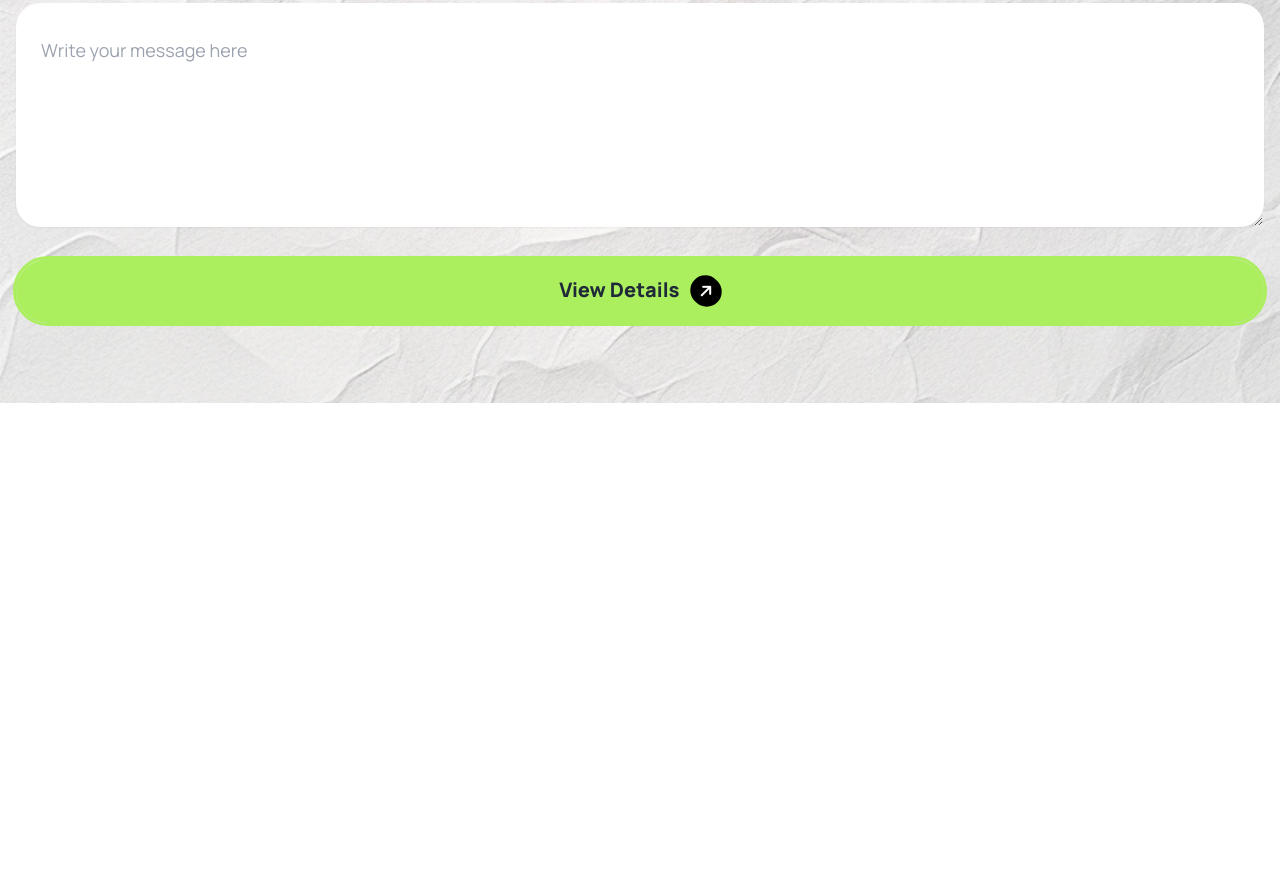
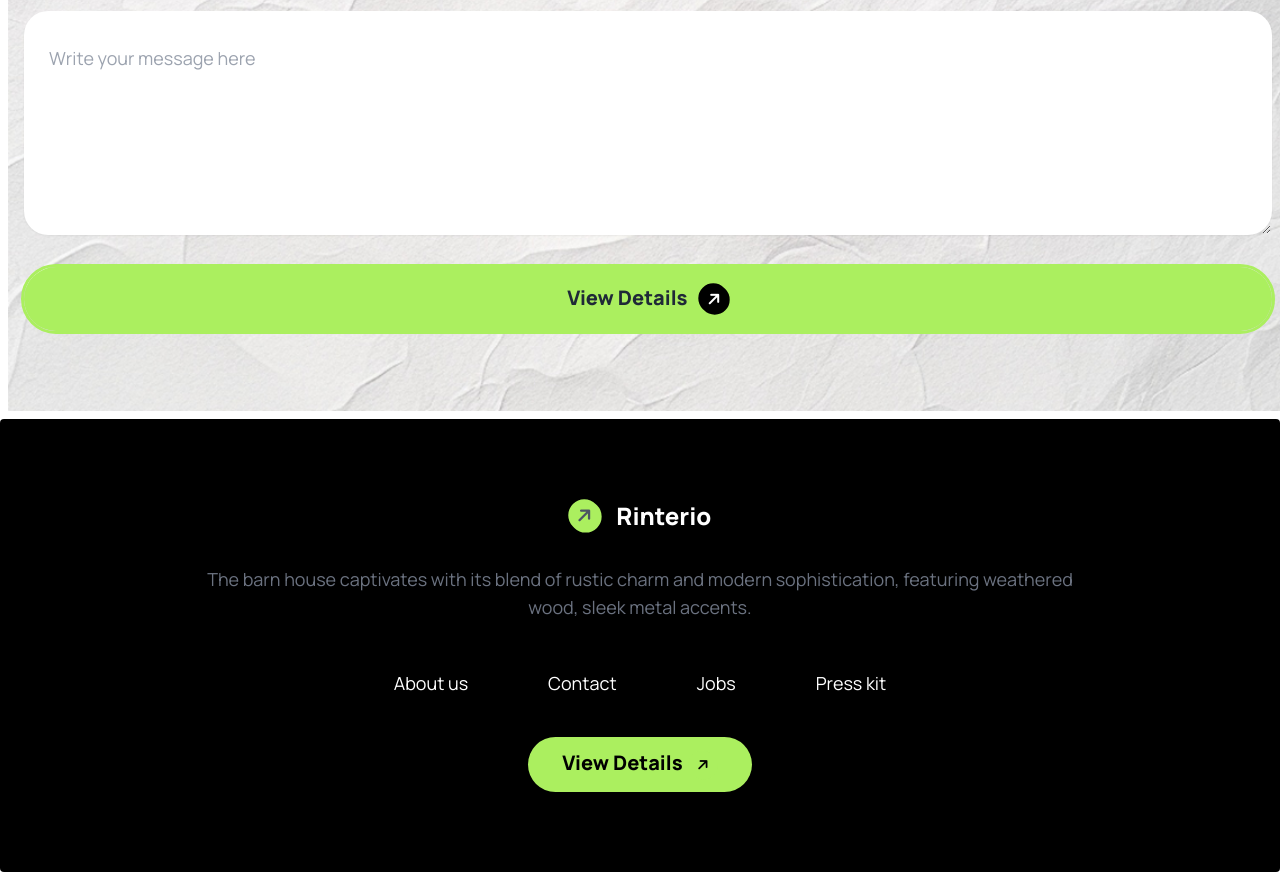
Before and after one commit to DeveloperMonirBD/B10-Assignment-03, a website: page index.html in a window 1280 px wide. Shown: the part 5711-6583 px from the top of the page. Before the commit the page ends 6114 px from the top, so only its background shows below. Drawn offline with Linux system fonts and the light colour scheme.

Commit message:
Footer section done

```diff
--- a/index.html
+++ b/index.html
@@ -456,7 +456,7 @@
     <!-- Discuss section  -->
     <section
     id="Articles"
-    class="px-4 py-12 md:py-20 w-full  bg-no-repeat bg-center bg-cover"
+    class="m-2 px-4 py-12 md:py-20 w-full  bg-no-repeat bg-center bg-cover"
     style="background-image: url('./assets/bg.jpg');"
     >
       <div class="container mx-auto">
@@ -493,7 +493,7 @@
           </div>
 
          </div>
-        <!-- banner button  -->
+        <!--View button  -->
         <button class="block w-full items-center bg-greenYello outline outline-greenYello mt-8 px-5 py-4 space-x-2 rounded-full shadow-sm">
           <span class="text-xl font-extrabold font-display">View Details</span>
           <i class="-rotate-45 bg-black text-white p-2 rounded-full fa-solid fa-arrow-right"></i>
@@ -501,14 +501,36 @@
 
       </div>
     </section>
-
-
-
-
   </main>
 
   <!-- Footer  -->
-  <footer></footer>
+  <footer class="footer footer-center  md:flex-row bg-black text-white rounded px-4 py-20 lg:p-20">
+    <div class="space-y-4">
+      <!-- Rinterio button  -->
+      <button class="flex items-center space-x-4 rounded-full">
+        <i class="-rotate-45 text-lg bg-greenYello text-gray-600 p-2 rounded-full fa-solid fa-arrow-right"></i>
+        <span class="text-2xl font-extrabold font-display">Rinterio</span>
+      </button>
+      <p class="text-lg text-gray-500 p-2 md:w-4/5">The barn house captivates with its blend of rustic charm and modern sophistication,
+        featuring weathered wood, sleek
+        metal accents.</p>
+    </div>
+
+    <div>
+      <nav class="flex flex-col md:flex-row gap-4 md:gap-20 text-lg">
+        <a class="link link-hover">About us</a>
+        <a class="link link-hover">Contact</a>
+        <a class="link link-hover">Jobs</a>
+        <a class="link link-hover">Press kit</a>
+      </nav>
+    </div>
+
+    <button class="block w-full md:w-56 items-center bg-greenYello px-5 py-3 space-x-1 rounded-full">
+      <span class="text-black text-xl font-extrabold font-display">View Details</span>
+      <i class="-rotate-45 bg-greenYello text-black p-2 rounded-full fa-solid fa-arrow-right"></i>
+    </button>
+
+  </footer>
 
 
 </body>
```
Also changed, not shown: output.css.
